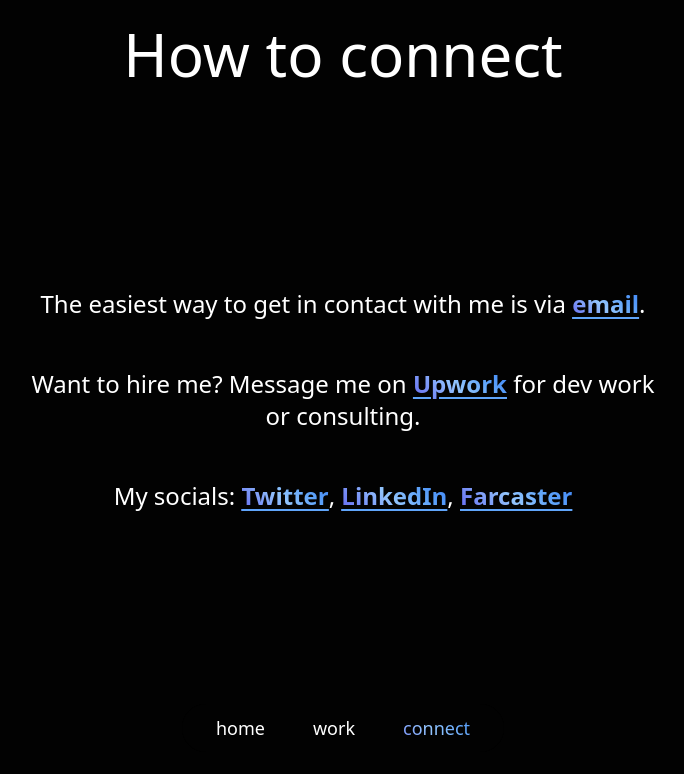
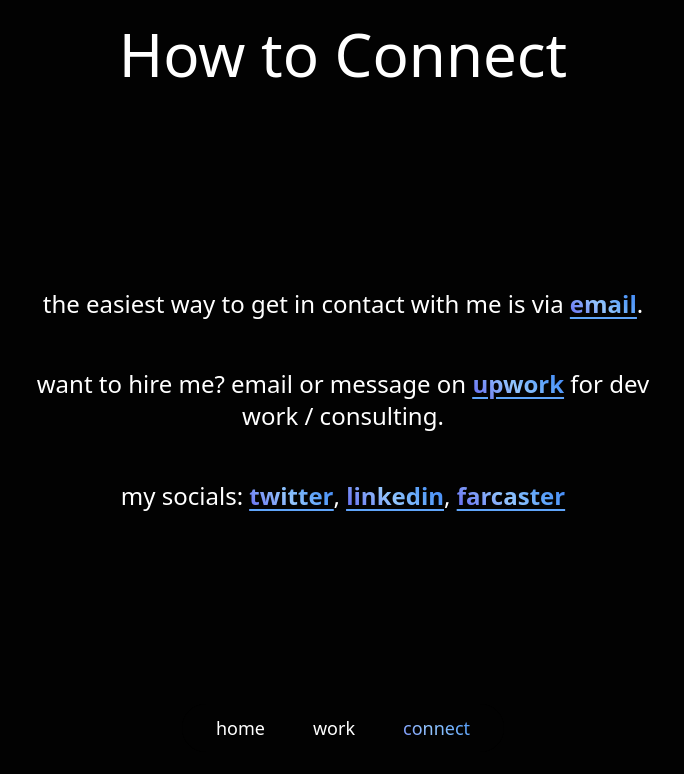
Before and after one commit to benadamsky/personal-site, a Next.js app: page /connect in a window 1280 px wide. Shown: the top 774 px of the page, without its empty margins (297-981 px from the left). Built offline with nearby package versions, Linux system fonts and the light colour scheme.

Commit message:
update stuff

```diff
--- a/pages/connect.tsx
+++ b/pages/connect.tsx
@@ -15,27 +15,27 @@
     </Head>
     <div className="h-full relative bg-ben-black flex flex-col items-center">
       <h1 className="mt-6 font-sans sm:text-6xl text-3xl text-white mb-2">
-        How to connect
+        How to Connect
       </h1>
       <div className="absolute top-2/4 left-2/4 -translate-y-2/4 -translate-x-2/4 flex flex-col items-center justify-center">
         <p className="text-xl sm:text-2xl text-white mb-12 text-center">
-          The easiest way to get in contact with me is via{' '}
+          the easiest way to get in contact with me is via{' '}
           <HyperLink href="mailto:benadamsky@gmail.com">email</HyperLink>.
         </p>
         <p className="text-xl sm:text-2xl text-white mb-12 text-center">
-          Want to hire me? Message me on{' '}
+          want to hire me? email or message on{' '}
           <HyperLink href="https://www.upwork.com/freelancers/~01f344390ba3237708">
-            Upwork
+            upwork
           </HyperLink>{' '}
-          for dev work or consulting.
+          for dev work / consulting.
         </p>
         <p className="text-xl sm:text-2xl text-white text-center">
-          My socials:{' '}
-          <HyperLink href="https://twitter.com/benadamsky">Twitter</HyperLink>,{' '}
+          my socials:{' '}
+          <HyperLink href="https://twitter.com/benadamsky">twitter</HyperLink>,{' '}
           <HyperLink href="https://linkedin.com/in/benadamsky">
-            LinkedIn
+            linkedin
           </HyperLink>
-          , <HyperLink href="https://fcast.me/ba">Farcaster</HyperLink>
+          , <HyperLink href="https://warpcast.com/ba">farcaster</HyperLink>
         </p>
       </div>
       <Nav />
--- a/pages/work.tsx
+++ b/pages/work.tsx
@@ -51,10 +51,10 @@
     <div className="h-full relative bg-ben-black flex flex-col items-center">
       <div className="mt-6 flex flex-col items-center justify-center">
         <h1 className="font-sans sm:text-6xl text-3xl text-white mb-2">
-          Recent projects
+          Recent Projects
         </h1>
         <p className="font-mono text-xs sm:text-lg ben-gradient italic px-8 mb-4 text-center">
-          Some of the startups and contract work I&apos;ve been involved with lately
+          some of the startups and contract work i&apos;ve been involved with lately
         </p>
       </div>
       <div className="flex flex-wrap -m-2 max-w-full">
```
Also changed, not shown: public/temp.png (deleted), 1 other file (tests, documents, lock files or other folders).
